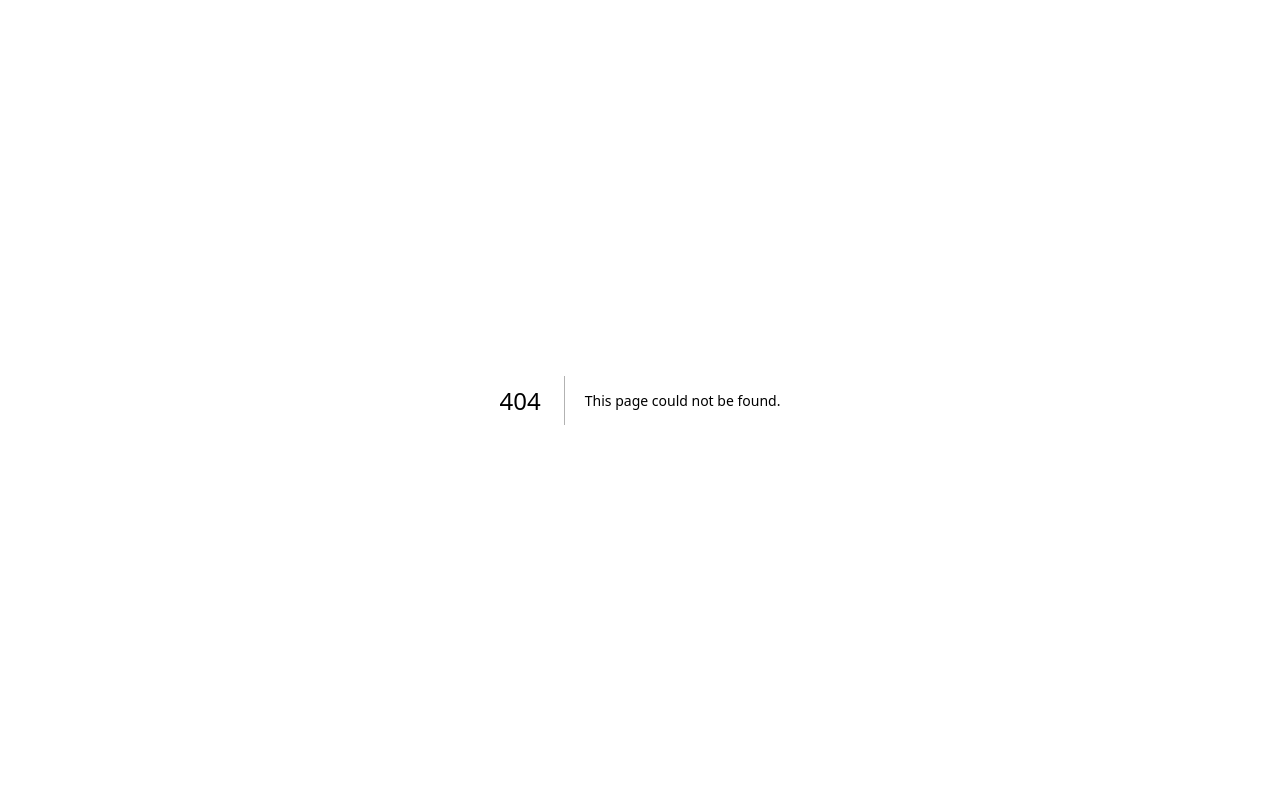
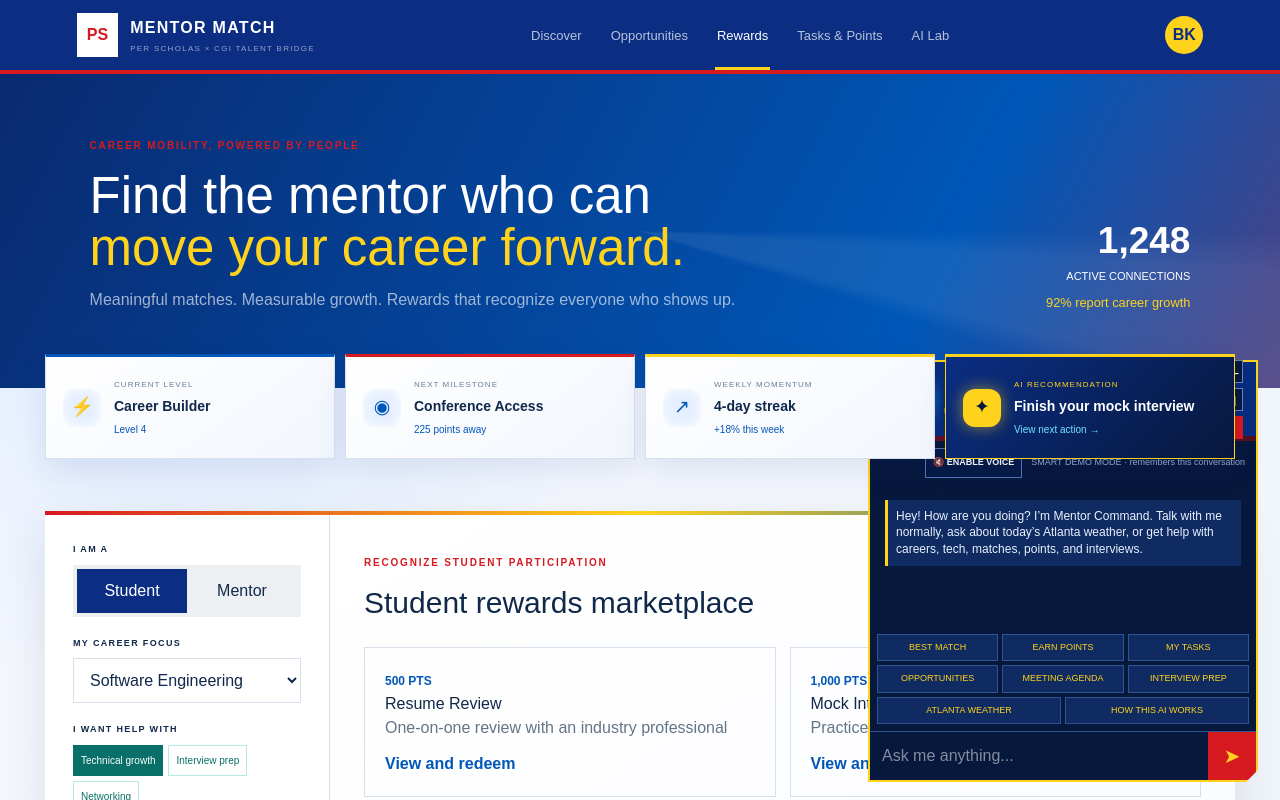
Before and after one commit to bakarr86/bakarr86-mentor-match-ai-platform, a Next.js app: page /rewards in a window 1280 px wide. Before the commit this address had no page. Shown: the top 800 px of the page. Built offline with nearby package versions, Linux system fonts and the light colour scheme.

Commit message:
Add app/rewards/page.tsx

```diff
--- /dev/null
+++ b/app/rewards/page.tsx
@@ -0,0 +1,5 @@
+import { MentorMatchApp } from "../page";
+
+export default function RewardsPage() {
+  return <MentorMatchApp initialTab="rewards" />;
+}
```
